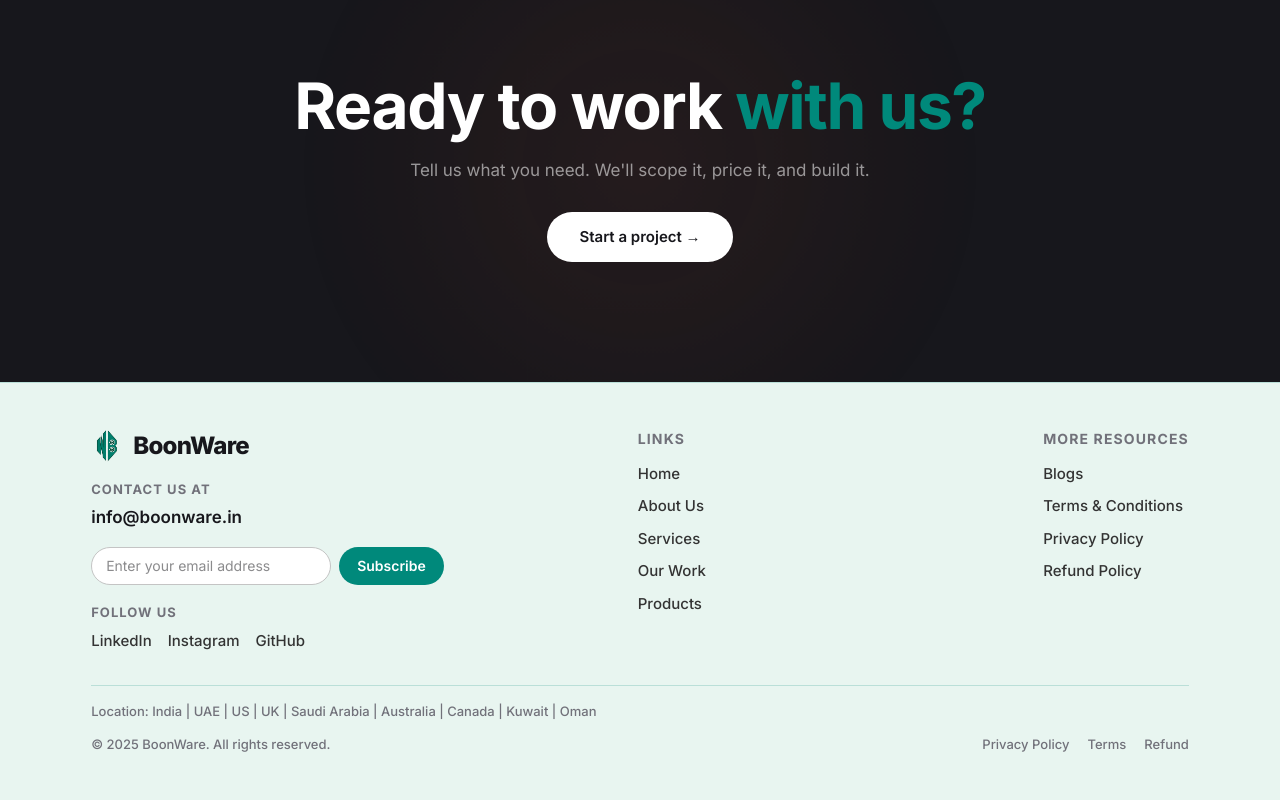
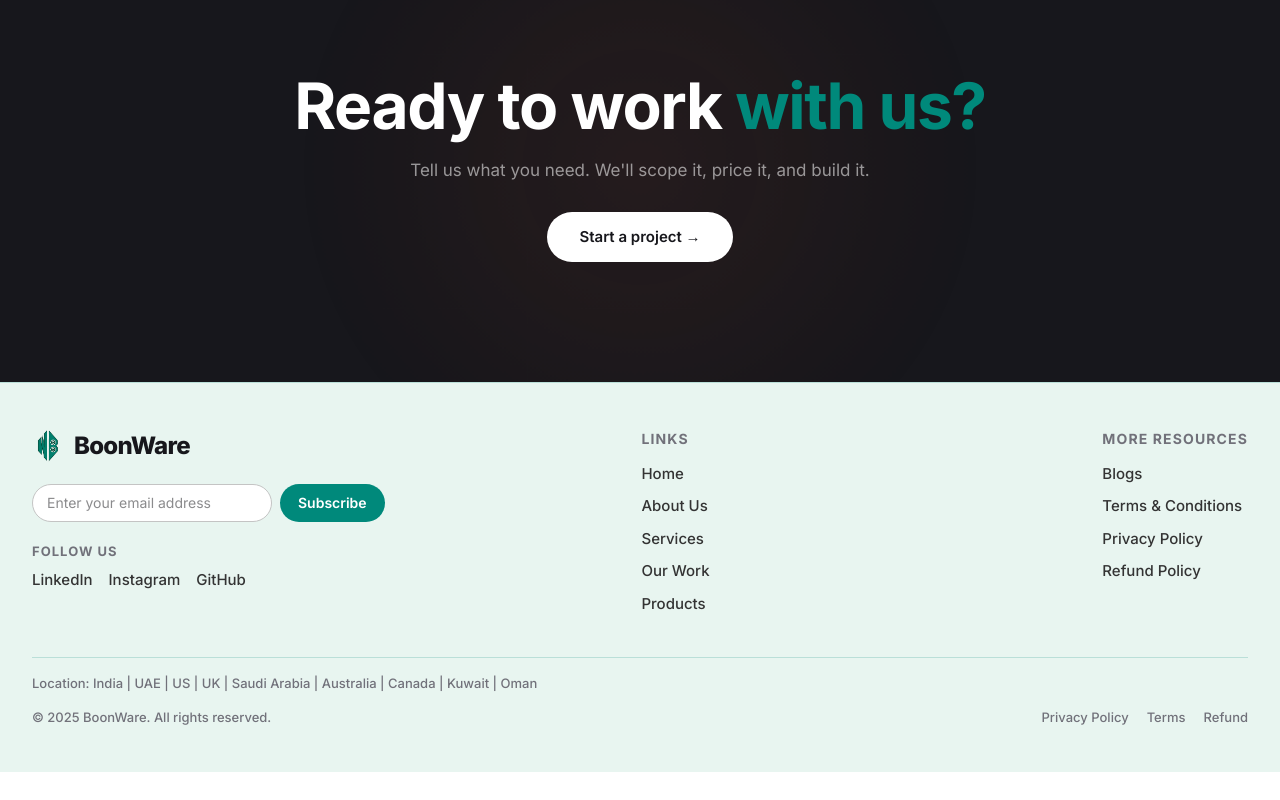
Before and after one commit to mikey21-web/boonware, a Next.js app: page / in a window 1280 px wide. Shown: the part 5595-6395 px from the top of the page. After the commit the page ends 6367 px from the top, so only its background shows below. Built offline with nearby package versions, Linux system fonts and the light colour scheme.

Commit message:
Remove email contact line and align left section closer to left margin

```diff
--- a/src/components/Footer.tsx
+++ b/src/components/Footer.tsx
@@ -5,7 +5,7 @@ import Image from "next/image";
 export function Footer() {
   return (
     <footer style={{ background: "#e8f5f0", fontFamily: "'Inter', sans-serif", borderTop: "1px solid rgba(0,137,123,0.2)" }}>
-      <div style={{ maxWidth: 1200, margin: "0 auto", padding: "clamp(28px, 3.5vw, 48px) clamp(24px, 4vw, 56px)" }}>
+      <div style={{ maxWidth: 1280, margin: "0 auto", padding: "clamp(28px, 3.5vw, 48px) clamp(16px, 3vw, 32px)" }}>
 
         {/* Top 3-column grid: Left (BoonWare), Middle (Links), Right (More Resources) */}
         <div className="footer-grid" style={{
@@ -16,17 +16,14 @@ export function Footer() {
           alignItems: "flex-start",
         }}>
 
-          {/* Left Section: BoonWare branding, contact, subscribe, socials */}
+          {/* Left Section: BoonWare branding, subscribe, socials */}
           <div style={{ justifySelf: "start" }}>
-            <div style={{ display: "flex", alignItems: "center", gap: 10, marginBottom: 16 }}>
+            <div style={{ display: "flex", alignItems: "center", gap: 10, marginBottom: 20 }}>
               <Image src="/assets/icon_logo-CTOVYnVL.png" alt="BoonWare" width={32} height={32} style={{ display: "block" }} />
               <span style={{ fontSize: 24, fontWeight: 800, color: "#17171c", letterSpacing: "-0.03em" }}>BoonWare</span>
             </div>
 
-            <div style={{ fontSize: 13, color: "#71717a", letterSpacing: "0.08em", textTransform: "uppercase", fontWeight: 700, marginBottom: 6 }}>Contact us at</div>
-            <a href="mailto:info@boonware.in" style={{ fontSize: 17, color: "#17171c", textDecoration: "none", fontWeight: 600, display: "inline-block", marginBottom: 16 }}>info@boonware.in</a>
-
-            <form action="mailto:info@boonware.in" method="post" style={{ display: "flex", gap: 8, marginBottom: 18, flexWrap: "wrap" }}>
+            <form action="mailto:info@boonware.in" method="post" style={{ display: "flex", gap: 8, marginBottom: 20, flexWrap: "wrap" }}>
               <input
                 type="email" name="email" required placeholder="Enter your email address"
                 style={{
```
